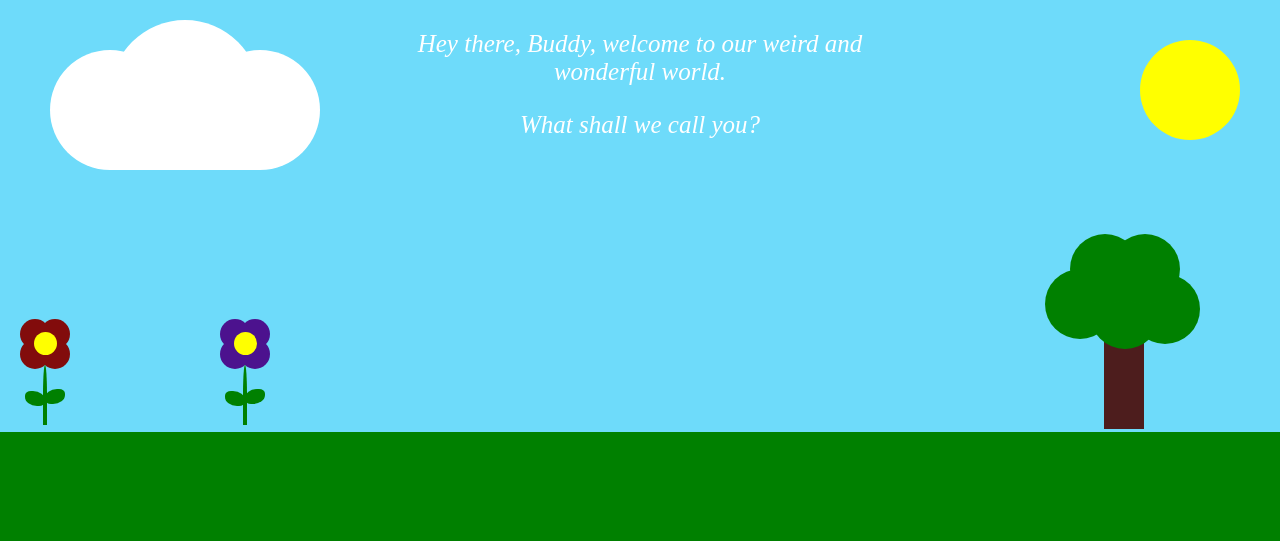
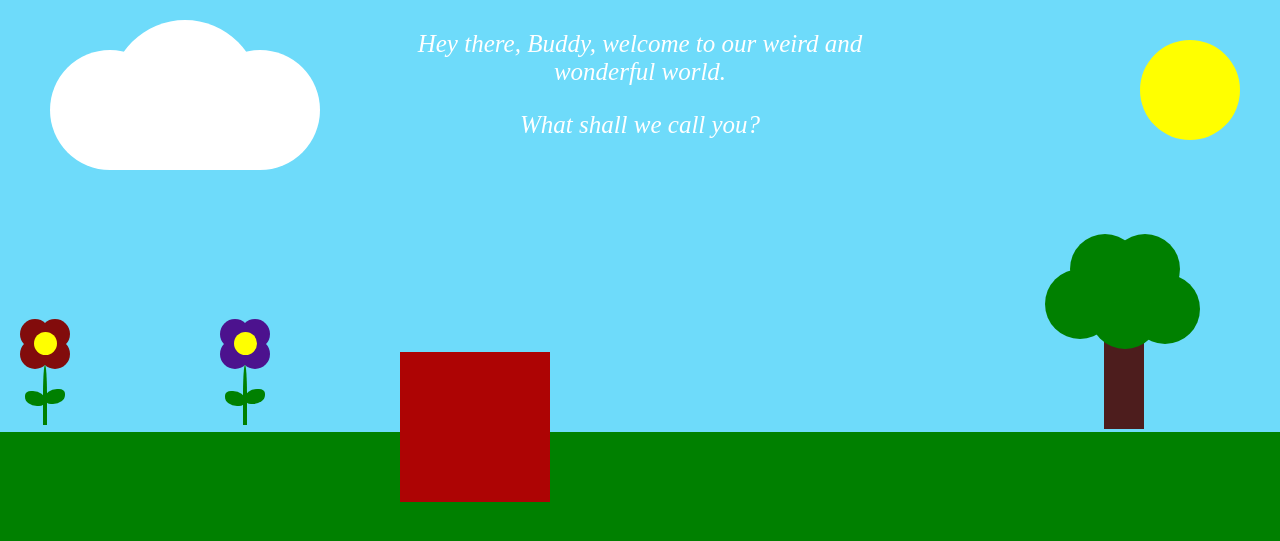
Before and after one commit to jo-porter/oddventure-web-game, a Python web app: template templates/greeting.html in a window 1280 px wide. Shown: the top 541 px of the page. Run offline with Jinja, Linux system fonts and the light colour scheme; the template is opened without the code that fills it, so the values that code supplies are empty.

```diff
--- a/templates/greeting.html
+++ b/templates/greeting.html
@@ -281,6 +281,15 @@
   z-index: 1;
 }
 
+.you {
+		height: 150px;
+		width: 150px;
+		background-color: #AD0404;
+		margin-left: 400px;
+		z-index: 2;
+		margin-top: -80px;
+	}
+
 
 </style>
 
@@ -344,7 +353,7 @@
 
 	<div id="land">
 
-
+		<div class='you'></div>
 
 
 
```
Also changed, not shown: templates/wake_room.html (+2 -13 lines).
